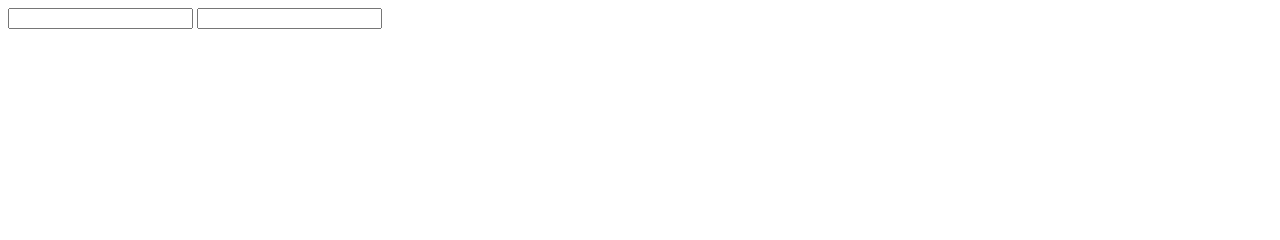
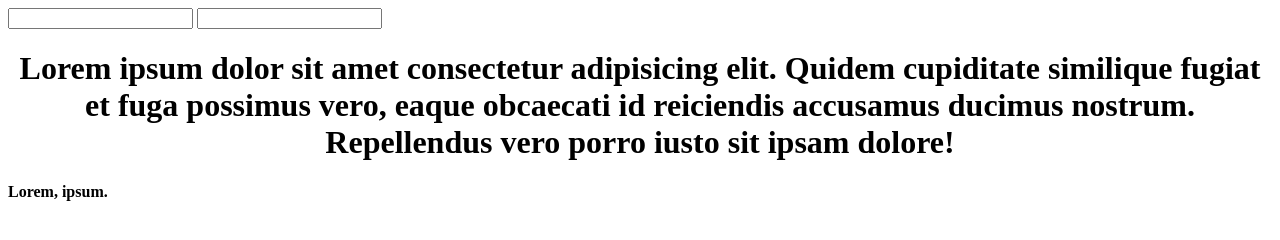
Before and after one commit to rashidsarkar/web-developer-protfolio, a plain HTML site: page index.html in a window 1280 px wide. Drawn offline with Linux system fonts and the light colour scheme.

Commit message:
js file add

```diff
--- a/css/style.css
+++ b/css/style.css
@@ -1,3 +1,6 @@
 input[type="password"] {
   color: red;
 }
+h1 {
+  text-align: center;
+}
--- a/index.html
+++ b/index.html
@@ -11,6 +11,13 @@
     <form action="">
       <input type="text" />
       <input type="password" />
+      <h1>
+        Lorem ipsum dolor sit amet consectetur adipisicing elit. Quidem
+        cupiditate similique fugiat et fuga possimus vero, eaque obcaecati id
+        reiciendis accusamus ducimus nostrum. Repellendus vero porro iusto sit
+        ipsam dolore!
+      </h1>
+      <h4>Lorem, ipsum.</h4>
     </form>
   </body>
 </html>
```
Also changed, not shown: js/app.js (added).
